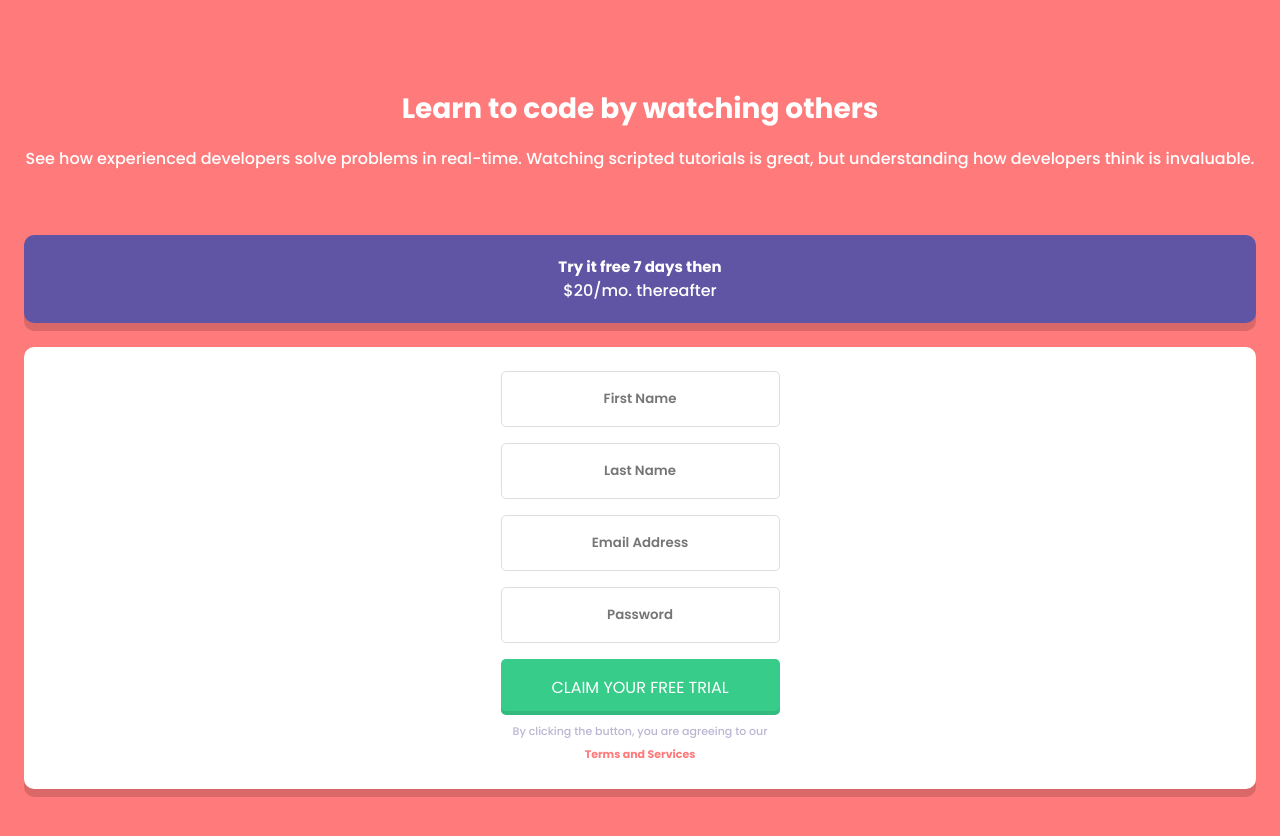
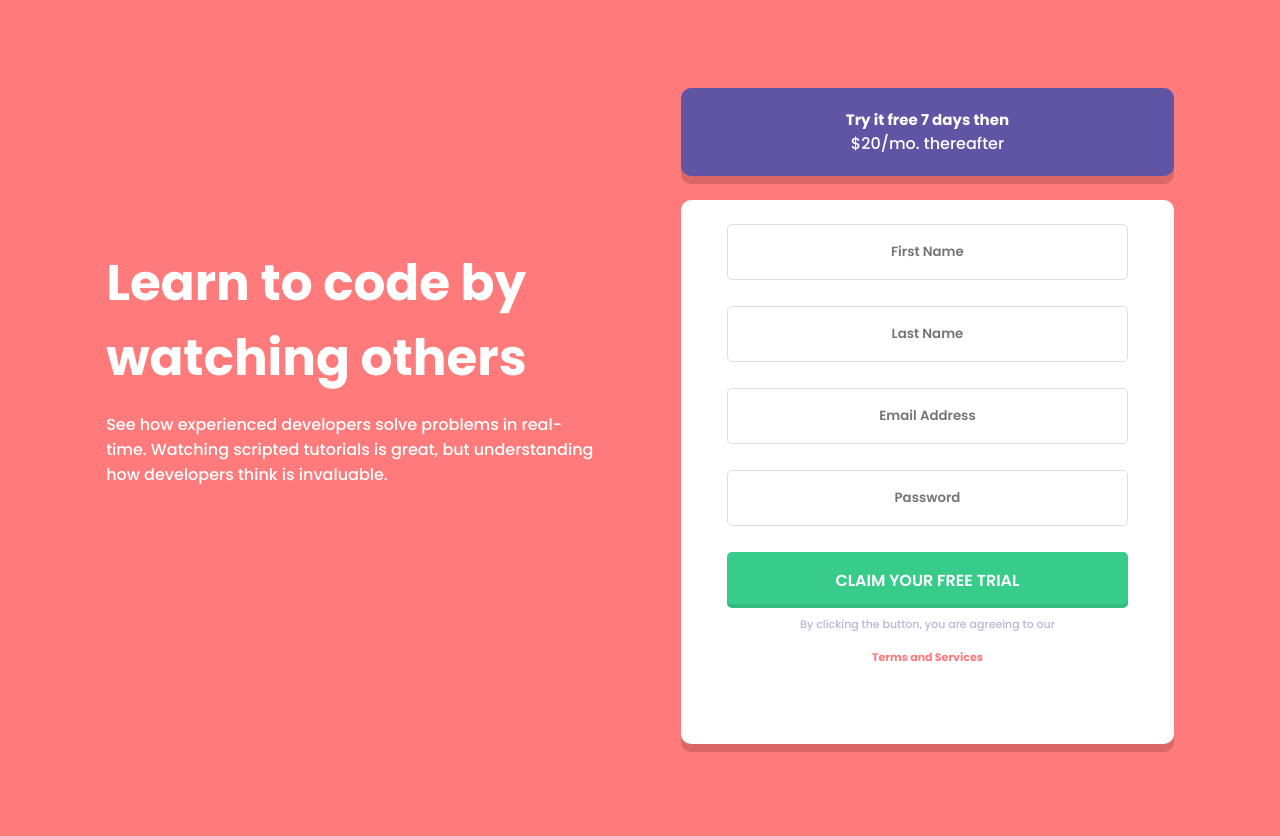
Before and after one commit to anibolokadze/Signup-Form-vue-js, a Vue app: page / in a window 1280 px wide. Shown: the top 836 px of the page. After the commit the page ends 800 px from the top, so only its background shows below. Built offline with nearby package versions, Linux system fonts and the light colour scheme.

Commit message:
responsive

```diff
--- a/src/components/Form.vue
+++ b/src/components/Form.vue
@@ -1,6 +1,6 @@
 <template>
   <main>
-    <div v-if="!postRegistratingMessage">
+    <div v-if="!postRegistratingMessage" class="flex">
       <div class="info-wrapper">
         <h1>Learn to code by watching others</h1>
         <p>
@@ -140,6 +140,7 @@ export default {
 <style lang="scss">
 $Red: hsl(0, 100%, 74%);
 $Green: hsl(154, 59%, 51%);
+$Green-Hover: hsla(154, 65%, 68%, 1);
 $Blue: hsl(248, 32%, 49%);
 $Dark-Blue: hsl(249, 10%, 26%);
 $Grayish-Blue: hsl(246, 25%, 77%);
@@ -159,14 +160,13 @@ body {
 }
 h1 {
   font-size: 28px;
+  margin-block: 16px;
 }
 p {
   font-weight: 500;
   font-size: 16px;
 }
 .info-wrapper {
-  display: grid;
-  row-gap: 16px;
   p {
     margin-bottom: 64px;
   }
@@ -187,8 +187,8 @@ Form {
   background: white;
   box-shadow: 0px 8px 0px rgba(0, 0, 0, 0.14688);
   border-radius: 10px;
-  height: 100%;
-  padding: 24px 0;
+  height: 90%;
+  padding: 24px;
   margin-top: 24px;
   input {
     margin-bottom: 16px;
@@ -198,6 +198,7 @@ Form {
     border: 1px solid #dedede;
     border-radius: 5px;
     font-weight: 600;
+    width: 90%;
   }
   button {
     all: unset;
@@ -208,10 +209,16 @@ Form {
     height: 56px;
     cursor: pointer;
     margin-bottom: 8px;
+    font-weight: 600;
+    width: 90%;
+    &:hover {
+      background: $Green-Hover;
+    }
   }
   p {
     color: $Grayish-Blue;
     font-size: 11px;
+    margin-bottom: 10px;
   }
   span {
     color: $Red;
@@ -219,4 +226,27 @@ Form {
     font-size: 11px;
   }
 }
+
+@media (min-width: 1200px) {
+  h1 {
+    font-size: 50px;
+  }
+  .flex {
+    display: flex;
+    justify-content: space-evenly;
+    .info-wrapper {
+      width: 40%;
+      display: flex;
+      flex-direction: column;
+      justify-content: center;
+      h1,
+      p {
+        text-align: left !important;
+      }
+    }
+    .form-wrapper {
+      width: 40%;
+    }
+  }
+}
 </style>
```
